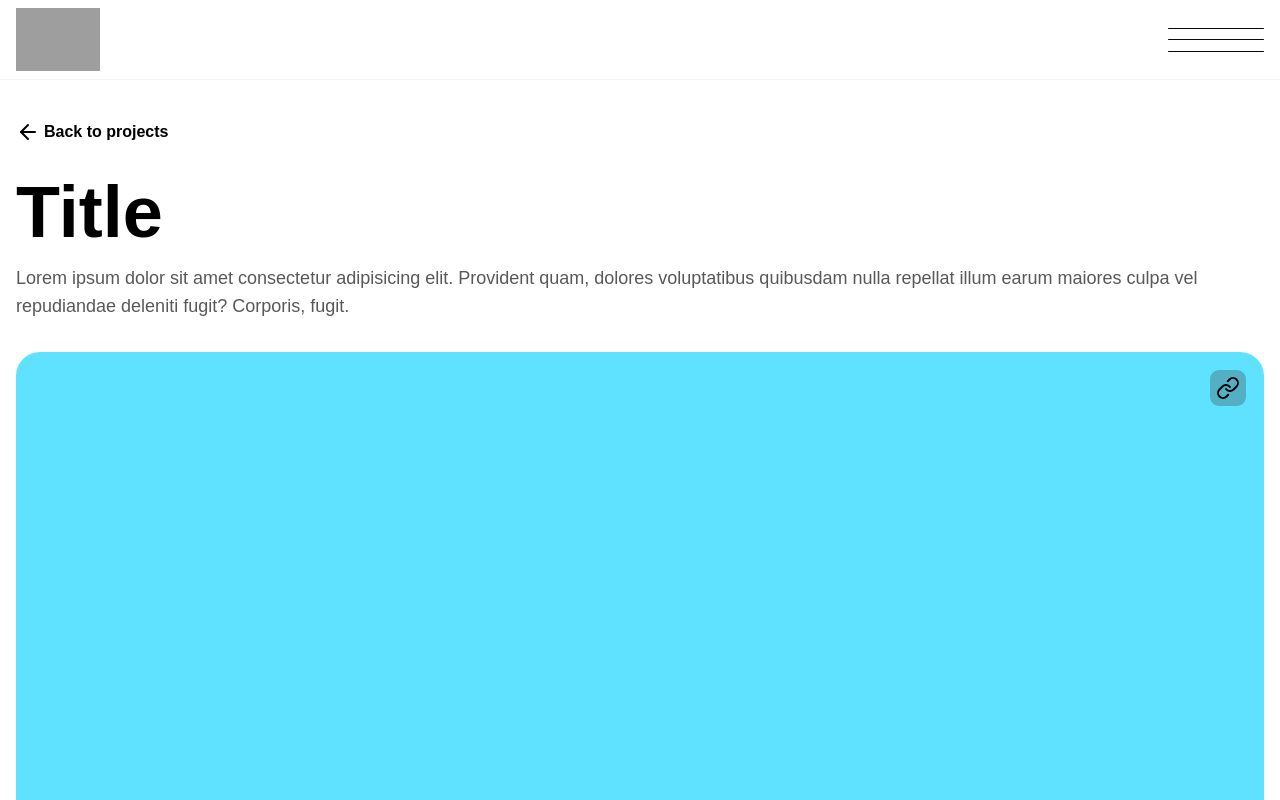
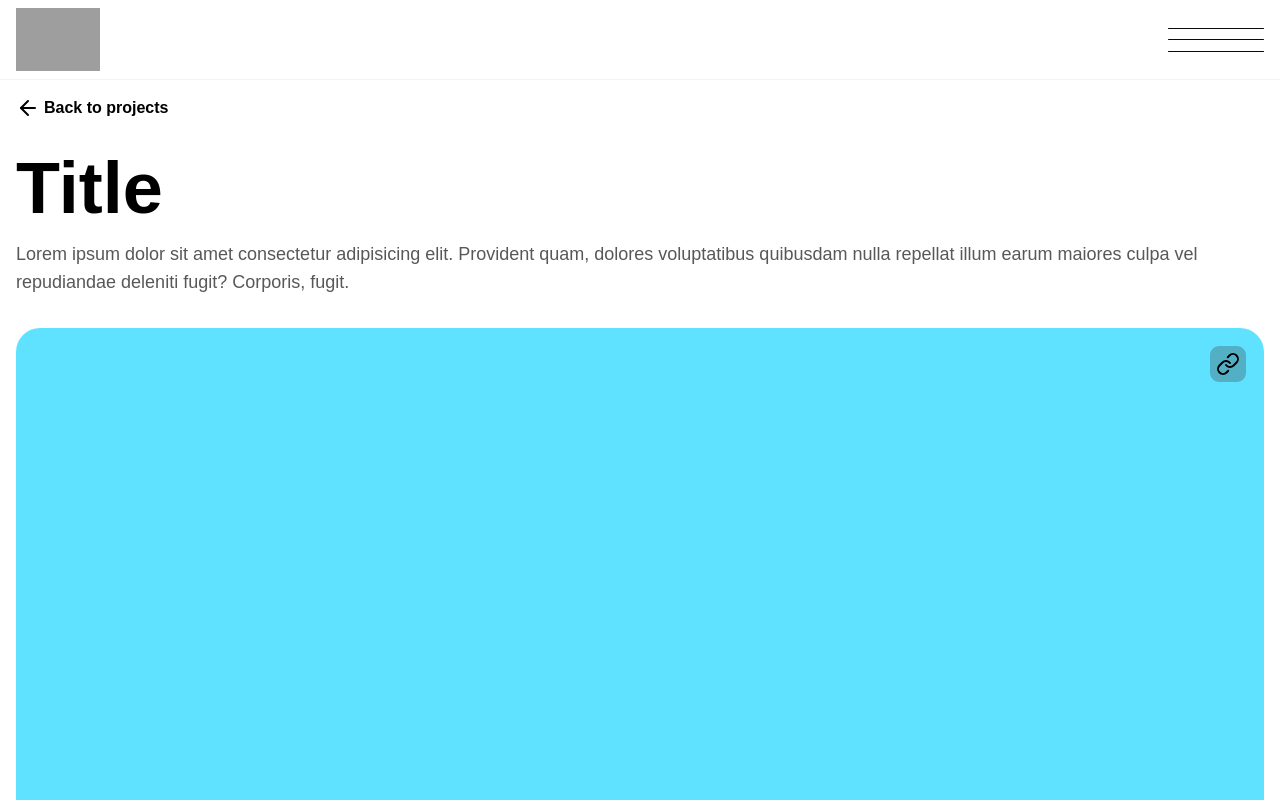
Before and after one commit to yefrysanchez/ys-portfolio2.0, a React (Vite) app: page / in a window 1280 px wide. Shown: the top 800 px of the page. Built offline with nearby package versions, Linux system fonts and the light colour scheme; grey boxes are pictures that could not be loaded.

Commit message:
project btn back bug solved

```diff
--- a/src/components/ProjectTitle.jsx
+++ b/src/components/ProjectTitle.jsx
@@ -1,7 +1,7 @@
 const ProjectTitle = () => {
   return (
     <div>
-      <div className="flex gap-1 group pt-10 mb-8 ">
+      <div className="flex gap-1 group mt-24 mb-8 w-fit h-fit ">
         <svg
           className="group-hover:scale-110 transition duration-300 "
           xmlns="http://www.w3.org/2000/svg"
```
